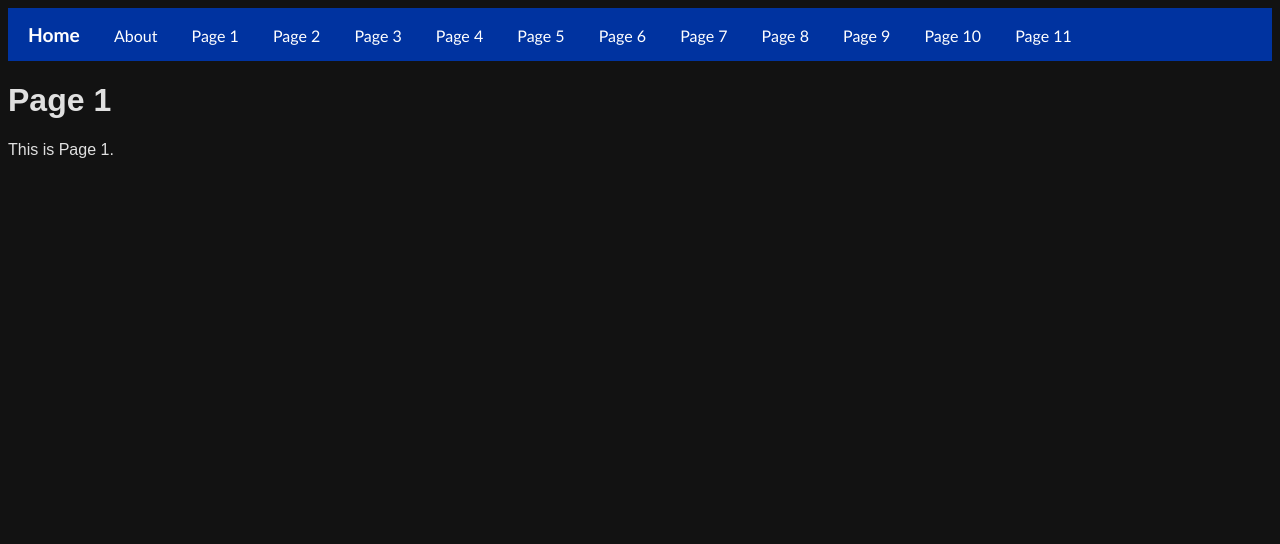
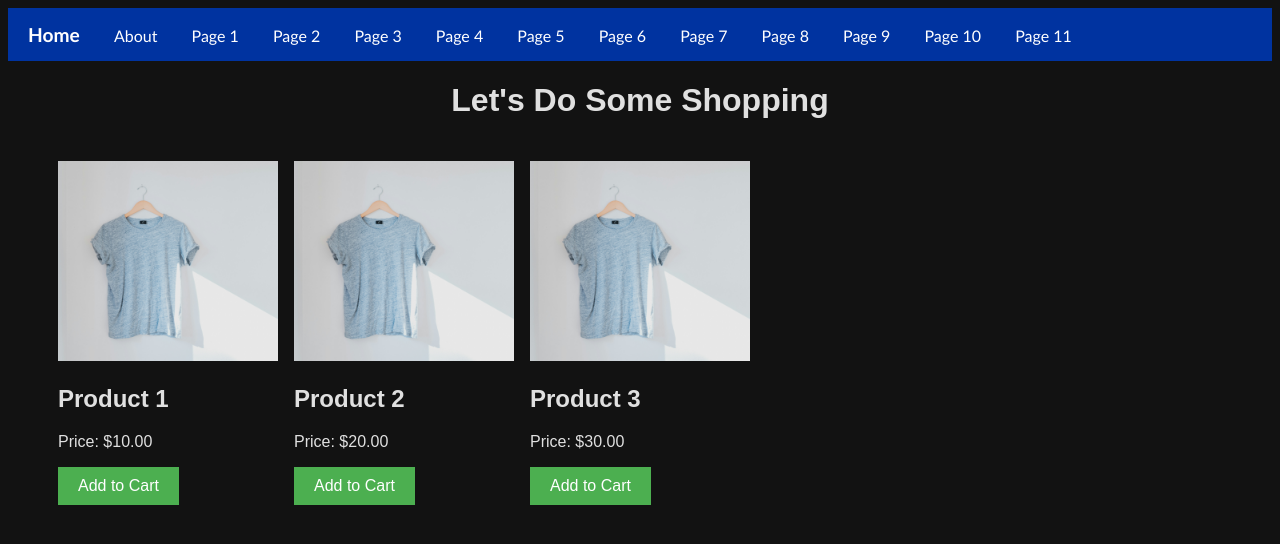
Before and after one commit to Aabha-J/UofTHacks, a Flask app: page /page8 in a window 1280 px wide. Shown: the top 544 px of the page. Run offline with Flask 3, Linux system fonts and the light colour scheme.

Commit message:
shoppin cart

```diff
--- a/templates/page8.html
+++ b/templates/page8.html
@@ -1,8 +1,59 @@
 {% extends "base.html" %}
 
-{% block title %}Page 1{% endblock %}
+{% block title %}Shopping Catalog{% endblock %}
+
+
 
 {% block content %}
-<h1>Page 1</h1>
-<p>This is Page 1.</p>
+<style>
+    .product-grid {
+        display: grid;
+        grid-template-columns: repeat(auto-fill, minmax(200px, 1fr));
+        padding-top: 20px;
+        padding-left: 50px;
+        padding-right: 50px;
+        gap: 16px;
+    }
+
+    .product img {
+        width: 100%;
+        height: 200px;
+        object-fit: cover;
+    }
+
+    .product button {
+    background-color: #4CAF50;
+    color: white;
+    padding: 10px 20px;
+    border: none;
+    cursor: pointer;
+    font-size: 1em;
+}
+
+.product button:hover {
+    background-color:white;
+    color: #4CAF50;
+}
+</style>
+<h1 style="text-align: center;">Let's Do Some Shopping</h1>
+<div  class="product-grid">
+    <div class="product">
+        <img src="{{ url_for('static', filename='images/another-image.jpg') }}" alt="Product 1">
+        <h2>Product 1</h2>
+        <p>Price: $10.00</p>
+        <button>Add to Cart</button>
+    </div>
+    <div class="product">
+        <img src="{{ url_for('static', filename='images/another-image.jpg') }}" alt="Product 2">
+        <h2>Product 2</h2>
+        <p>Price: $20.00</p>
+        <button>Add to Cart</button>
+    </div>
+    <div class="product">
+        <img src="{{ url_for('static', filename='images/another-image.jpg') }}" alt="Product 3">
+        <h2>Product 3</h2>
+        <p>Price: $30.00</p>
+        <button >Add to Cart</button>
+    </div>
+</div>
 {% endblock %}
```
Also changed, not shown: static/images/another-image.jpg (added).
